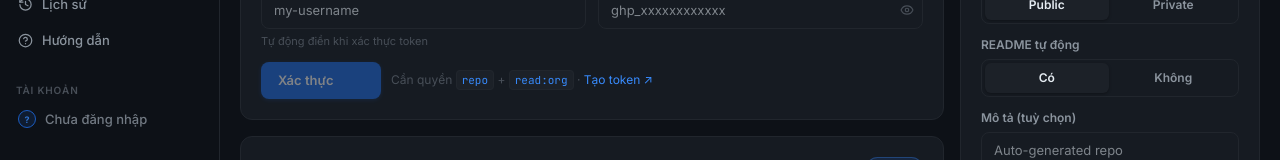
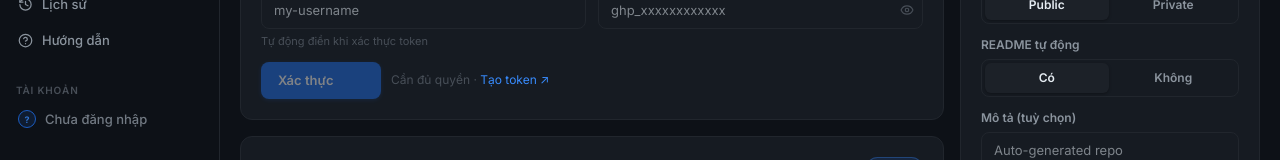
Before and after one commit to tvmptit0511-ui/github-bulk-creator, a Next.js app: page / in a window 1280 px wide. Both pictures are taken after a click on the button "Tạo Repo ngay". Shown: the part 241-401 px from the top of the page. Built offline with nearby package versions, Linux system fonts and the light colour scheme.

Commit message:
update create token

```diff
--- a/app/components/AuthCard.tsx
+++ b/app/components/AuthCard.tsx
@@ -109,8 +109,8 @@ export default function AuthCard({ onAuth }: Props) {
             : status === 'ok' ? <><CheckCircle size={13} /> Đã xác thực</> : 'Xác thực'}
         </button>
         <span style={{ fontSize: 12, color: 'var(--text3)' }}>
-          Cần quyền <code>repo</code> + <code>read:org</code> ·{' '}
-          <a href="https://github.com/settings/tokens/new?scopes=repo,read:org&description=GH+Bulk+Creator" target="_blank" rel="noreferrer">Tạo token ↗</a>
+          Cần đủ quyền ·{' '}
+          <a href="https://github.com/settings/tokens/new?scopes=repo,workflow,write:packages,delete:packages,admin:org,admin:public_key,admin:repo_hook,admin:org_hook,gist,notifications,user,delete_repo,write:discussion,admin:enterprise,audit_log,codespace,copilot,write:network_configurations,project,admin:gpg_key,admin:ssh_signing_key&description=GH+Bulk+Creator" target="_blank" rel="noreferrer">Tạo token ↗</a>
         </span>
       </div>
 
@@ -122,7 +122,7 @@ export default function AuthCard({ onAuth }: Props) {
       {scopeWarning && (
         <div style={{ padding: '9px 12px', background: 'var(--yellow-dim)', border: '1px solid rgba(210,153,34,0.25)', borderRadius: 8, display: 'flex', gap: 8, alignItems: 'flex-start', fontSize: 12, color: 'var(--orange)' }}>
           <AlertTriangle size={13} style={{ marginTop: 1, flexShrink: 0 }} />
-          <span>{scopeWarning}{' '}<a href="https://github.com/settings/tokens/new?scopes=repo,read:org&description=GH+Bulk+Creator" target="_blank" rel="noreferrer">Tạo token mới ↗</a></span>
+          <span>{scopeWarning}{' '}<a href="https://github.com/settings/tokens/new?scopes=repo,workflow,write:packages,delete:packages,admin:org,admin:public_key,admin:repo_hook,admin:org_hook,gist,notifications,user,delete_repo,write:discussion,admin:enterprise,audit_log,codespace,copilot,write:network_configurations,project,admin:gpg_key,admin:ssh_signing_key&description=GH+Bulk+Creator" target="_blank" rel="noreferrer">Tạo token mới ↗</a></span>
         </div>
       )}
     </div>
--- a/app/components/GuidePage.tsx
+++ b/app/components/GuidePage.tsx
@@ -41,9 +41,9 @@ const steps: Step[] = [
     desc: 'Lấy Personal Access Token từ GitHub để xác thực',
     detail: (
       <ol style={{ margin: 0, paddingLeft: 18, display: 'flex', flexDirection: 'column', gap: 6 }}>
-        <li>Truy cập <a href="https://github.com/settings/tokens/new" target="_blank" rel="noreferrer" style={{ color: 'var(--accent)', display: 'inline-flex', alignItems: 'center', gap: 3 }}>github.com/settings/tokens <ExternalLink size={11} /></a></li>
+        <li>Truy cập <a href="https://github.com/settings/tokens/new?scopes=repo,workflow,write:packages,delete:packages,admin:org,admin:public_key,admin:repo_hook,admin:org_hook,gist,notifications,user,delete_repo,write:discussion,admin:enterprise&description=GH+Bulk+Creator" target="_blank" rel="noreferrer" style={{ color: 'var(--accent)', display: 'inline-flex', alignItems: 'center', gap: 3 }}>github.com/settings/tokens <ExternalLink size={11} /></a></li>
         <li>Đặt tên token (vd: <code style={codeStyle}>bulk-creator</code>)</li>
-        <li>Chọn scope: <code style={codeStyle}>repo</code> (toàn bộ quyền repo) và <code style={codeStyle}>read:org</code> (nếu dùng tổ chức)</li>
+        <li>Tất cả scope sẽ được tích sẵn tự động</li>
         <li>Nhấn <strong>Generate token</strong> và copy lại</li>
       </ol>
     ),
```
